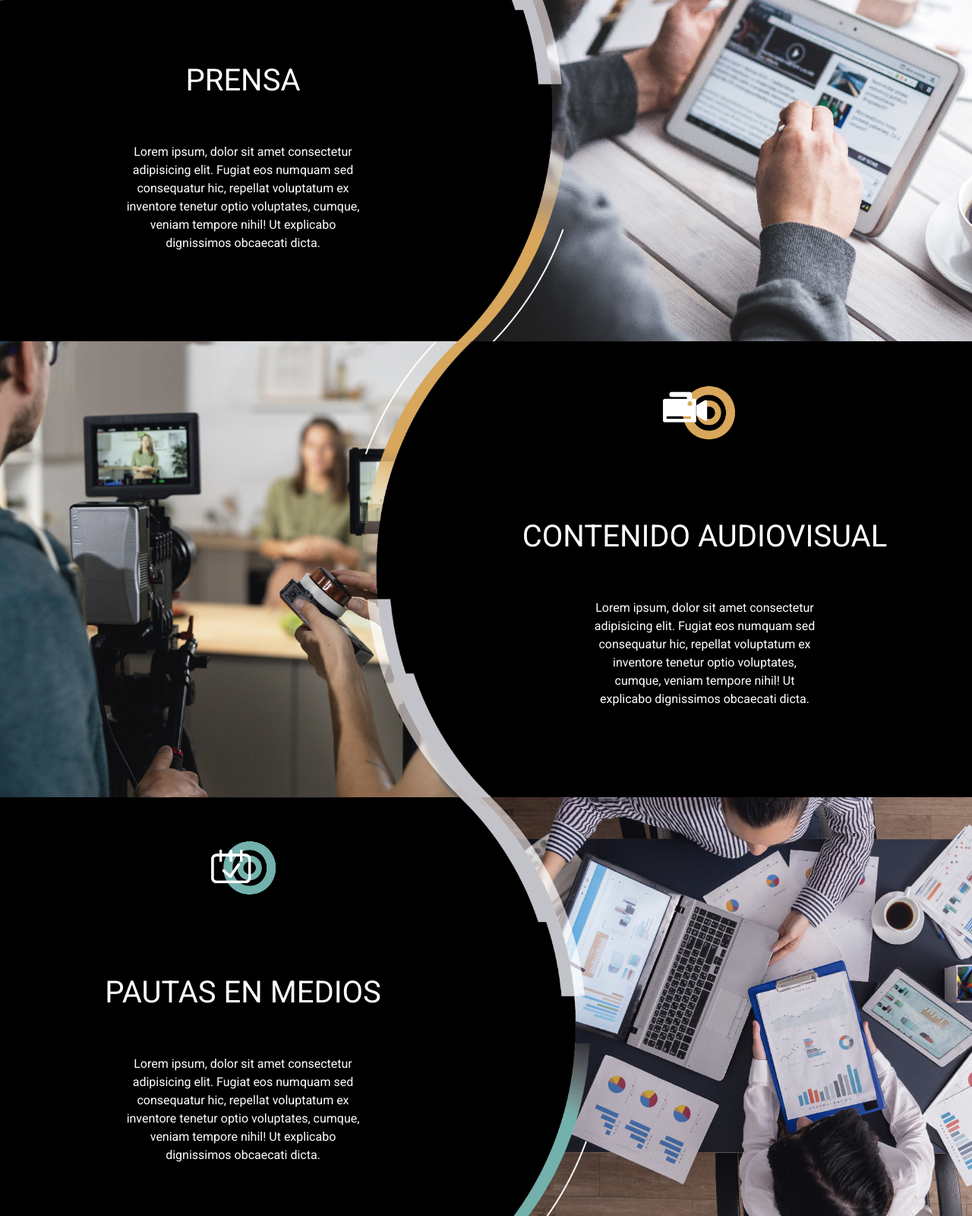
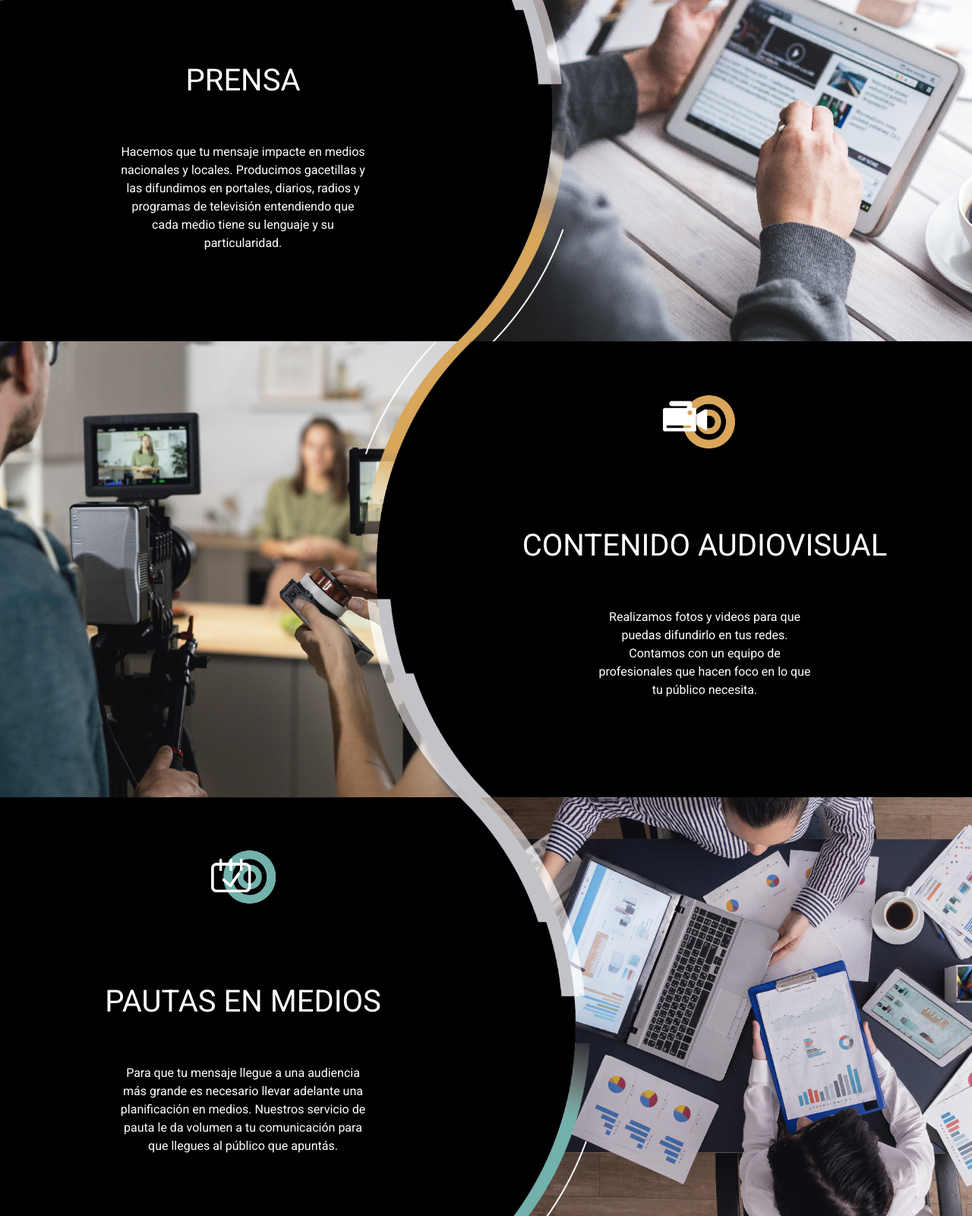
Before and after one commit to Yoryao/impacto, a plain HTML site: page index.html in a window 1280 px wide. Shown: the part 840-2440 px from the top of the page at 76% size. Drawn offline with nearby package versions, Linux system fonts and the light colour scheme; files whose address does not match are found by name.

Commit message:
cambio nro wp y contenido de cards

```diff
--- a/index.html
+++ b/index.html
@@ -15,7 +15,7 @@
 </head>
 <body>
  <link rel="stylesheet" href="https://maxcdn.bootstrapcdn.com/font-awesome/4.5.0/css/font-awesome.min.css">
-		<a href="https://api.whatsapp.com/send?phone=541139510518&text=Hola%21%20Quisiera%20m%C3%A1s%20informaci%C3%B3n%20sobre%20Tomas%20Lovato." class="float" target="_blank" >
+		<a href="https://api.whatsapp.com/send?phone=541122930643&text=Hola%21%20Quisiera%20m%C3%A1s%20informaci%C3%B3n%20sobre%20Agencia%20Impacto." class="float" target="_blank" >
 		<i class="fa fa-whatsapp my-float"></i>
 		</a>
 
@@ -89,7 +89,7 @@
             <div class="card-content left-content">
                 <img class="card-icon hidden" src="./img/recursos/elementos-03.png" alt="">
                 <h1 class="hidden">PRENSA</h1>
-            <p class="hidden">Lorem ipsum, dolor sit amet consectetur adipisicing elit. Fugiat eos numquam sed consequatur hic, repellat voluptatum ex inventore tenetur optio voluptates, cumque, veniam tempore nihil! Ut explicabo dignissimos obcaecati dicta.</p>
+            <p class="hidden">Hacemos que tu mensaje impacte en medios nacionales y locales. Producimos gacetillas y las difundimos en portales, diarios, radios y programas de televisión entendiendo que cada medio tiene su lenguaje y su particularidad.</p>
             <button class="btn-portfolio ">Ver Mas</button>
             </div>
 
@@ -99,7 +99,7 @@
             <div class="card-content right-content">
                 <img class="card-icon hidden" src="./img/recursos/elementos-04.png" alt="">
                 <h1 class="hidden">CONTENIDO AUDIOVISUAL</h1>
-            <p class="hidden">Lorem ipsum, dolor sit amet consectetur adipisicing elit. Fugiat eos numquam sed consequatur hic, repellat voluptatum ex inventore tenetur optio voluptates, cumque, veniam tempore nihil! Ut explicabo dignissimos obcaecati dicta.</p>
+            <p class="hidden">Realizamos fotos y videos para que puedas difundirlo en tus redes. Contamos con un equipo de profesionales que hacen foco en lo que tu público necesita. </p>
             <button class="btn-portfolio ">Ver Mas</button>
             </div>
 
@@ -110,7 +110,7 @@
         <div class="card-content left-content">
             <img class="card-icon hidden" src="./img/recursos/elementos-05.png" alt="">
             <h1 class="hidden">PAUTAS EN MEDIOS</h1>
-        <p class="hidden">Lorem ipsum, dolor sit amet consectetur adipisicing elit. Fugiat eos numquam sed consequatur hic, repellat voluptatum ex inventore tenetur optio voluptates, cumque, veniam tempore nihil! Ut explicabo dignissimos obcaecati dicta.</p>
+        <p class="hidden">Para que tu mensaje llegue a una audiencia más grande es necesario llevar adelante una planificación en medios. Nuestros servicio de pauta le da volumen a tu comunicación para que llegues al público que apuntás.</p>
         <button class="btn-portfolio ">Ver Mas</button>
         </div>
 
@@ -121,7 +121,7 @@
     <div class="card-content right-content">
         <img class="card-icon hidden" src="./img/recursos/elementos-06.png" alt="">
         <h1 class="hidden">ORGANIZACION DE EVENTOS</h1>
-    <p class="hidden">Lorem ipsum, dolor sit amet consectetur adipisicing elit. Fugiat eos numquam sed consequatur hic, repellat voluptatum ex inventore tenetur optio voluptates, cumque, veniam tempore nihil! Ut explicabo dignissimos obcaecati dicta.</p>
+    <p class="hidden">El cara a cara también es una forma de comunicación. Por eso, ofrecemos un servicio que incluye sonido, pantallas y catering para que tu evento tenga todo lo que necesitás.</p>
     <button class="btn-portfolio ">Ver Mas</button>
     </div>
 
```
